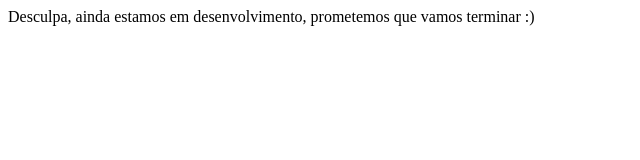
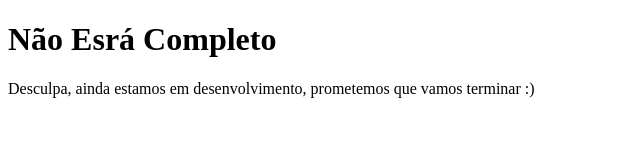
Before and after one commit to moronimelo-coder/projetoFrontEnd_Parte01, a plain HTML site: page dashboard.html in a window 1280 px wide. Shown: the whole page, without its empty margins (0-640 px from the left). Drawn offline with Linux system fonts and the light colour scheme.

Commit message:
Mudança do codigo

```diff
--- a/dashboard.html
+++ b/dashboard.html
@@ -6,6 +6,7 @@
     <meta name="viewport" content="width=device-width, initial-scale=1.0">
 
     <title>StockPastilhas - Dashboard</title>
+    <h1>Não Esrá Completo</h1>
     Desculpa, ainda estamos em desenvolvimento, prometemos que vamos terminar :)
 </body>
 
```
